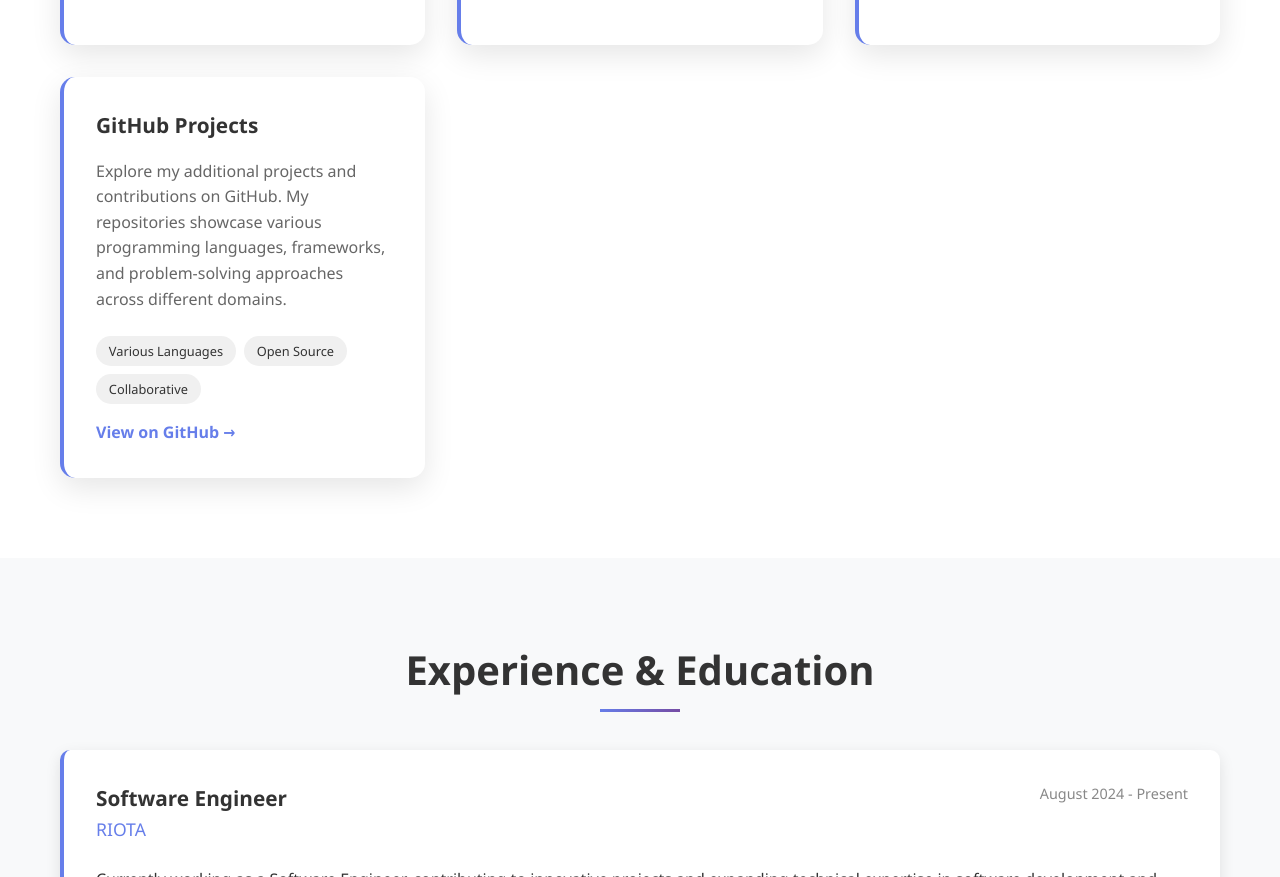
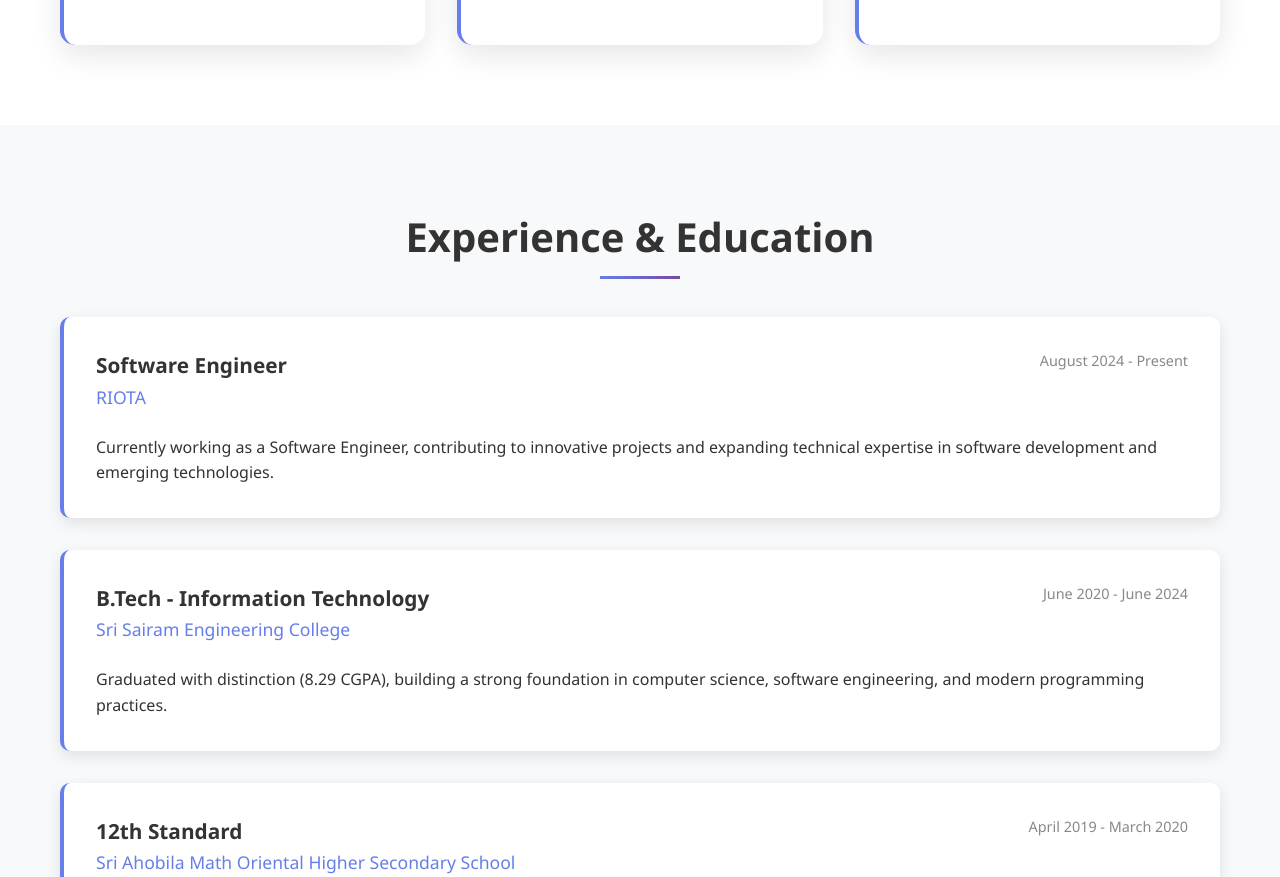
Before and after one commit to Karthikeyan10022003/portfolio, a plain HTML site: page index.html in a window 1280 px wide. Shown: the part 2803-3680 px from the top of the page. Drawn offline with Linux system fonts and the light colour scheme.

Commit message:
Update index.html

```diff
--- a/index.html
+++ b/index.html
@@ -516,17 +516,7 @@
                     </div>
                 </div>
 
-                <div class="project-card">
-                    <h3>GitHub Projects</h3>
-                    <p>Explore my additional projects and contributions on GitHub. My repositories showcase various programming languages, frameworks, and problem-solving approaches across different domains.</p>
-                    <div class="project-tech">
-                        <span class="tech-tag">Various Languages</span>
-                        <span class="tech-tag">Open Source</span>
-                        <span class="tech-tag">Collaborative</span>
-                    </div>
-                    <a href="https://github.com/Karthikeyan10022003" target="_blank" style="color: #667eea; text-decoration: none; font-weight: bold;">View on GitHub →</a>
-                </div>
-            </div>
+
         </div>
     </section>
 
```
